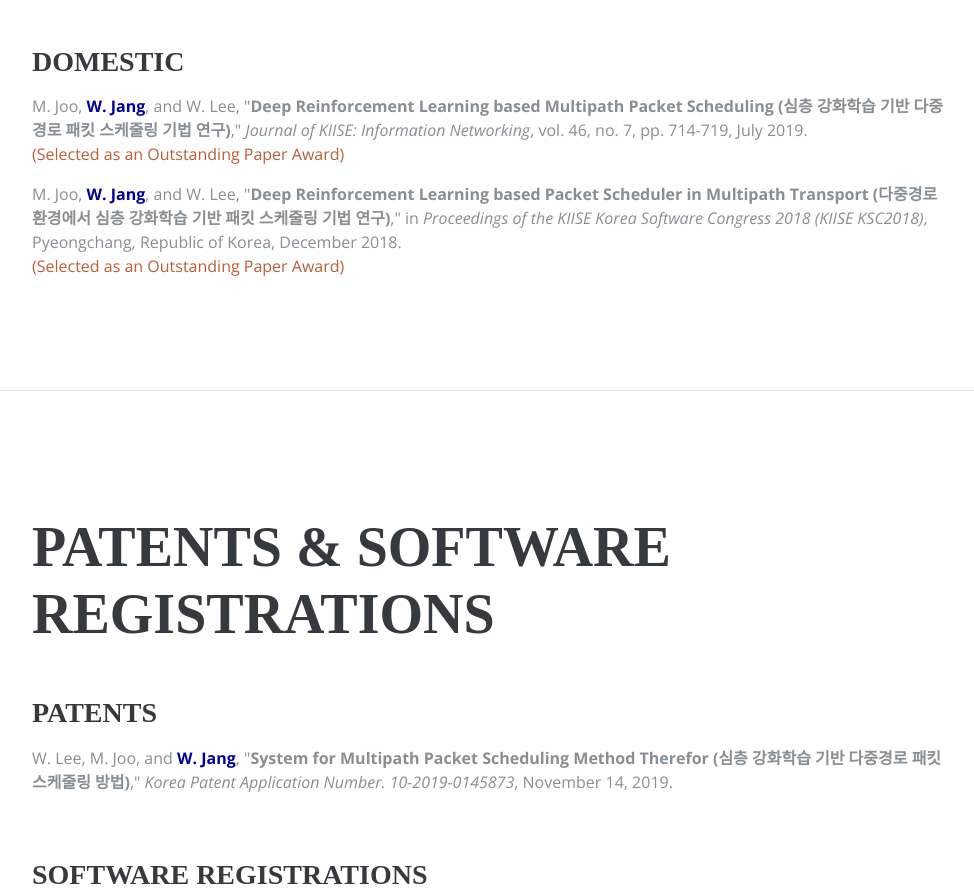
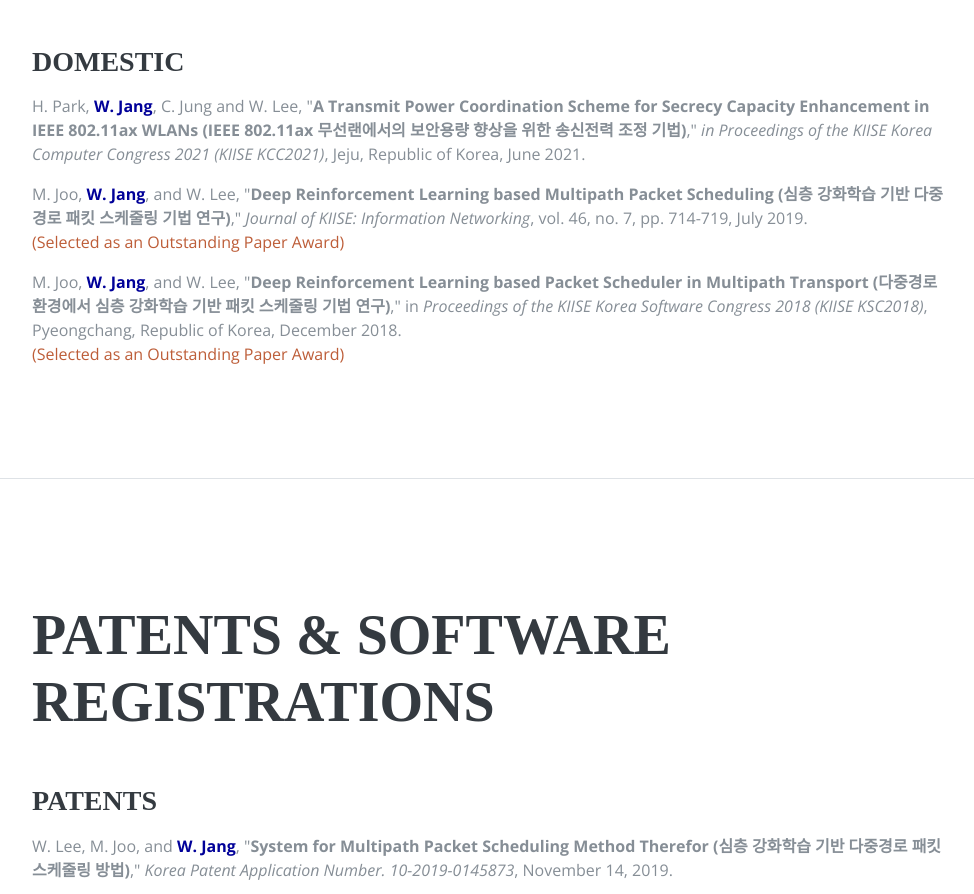
Before and after one commit to wwjang/wwjang.github.io, a website: page index.html in a window 1280 px wide. Shown: the part 2192-3086 px from the top of the page, without its empty margins (288-1262 px from the left). Drawn offline with nearby package versions, Linux system fonts and the light colour scheme; files whose address does not match are found by name; a web font is replaced by a local one.

Commit message:
Update index.html

```diff
--- a/index.html
+++ b/index.html
@@ -240,6 +240,11 @@
               <div class="subheading mb-3">
               </div>
               <p>
+                H. Park, <span class="bluest">W. Jang</span>, C. Jung and W. Lee,
+    						"<b>A Transmit Power Coordination Scheme for Secrecy Capacity Enhancement in IEEE 802.11ax WLANs (IEEE 802.11ax 무선랜에서의 보안용량 향상을 위한 송신전력 조정 기법)</b>,"
+    						<i>in Proceedings of the KIISE Korea Computer Congress 2021 (KIISE KCC2021)</i>, Jeju, Republic of Korea, June 2021. <br />
+              </p>
+              <p>
                 M. Joo, <span class="bluest">W. Jang</span>, and W. Lee,
     						"<b>Deep Reinforcement Learning based Multipath Packet Scheduling (심층 강화학습 기반 다중경로 패킷 스케줄링 기법 연구)</b>,"
     						<i>Journal of KIISE: Information Networking</i>, vol. 46, no. 7, pp. 714-719, July 2019. <br />
```
